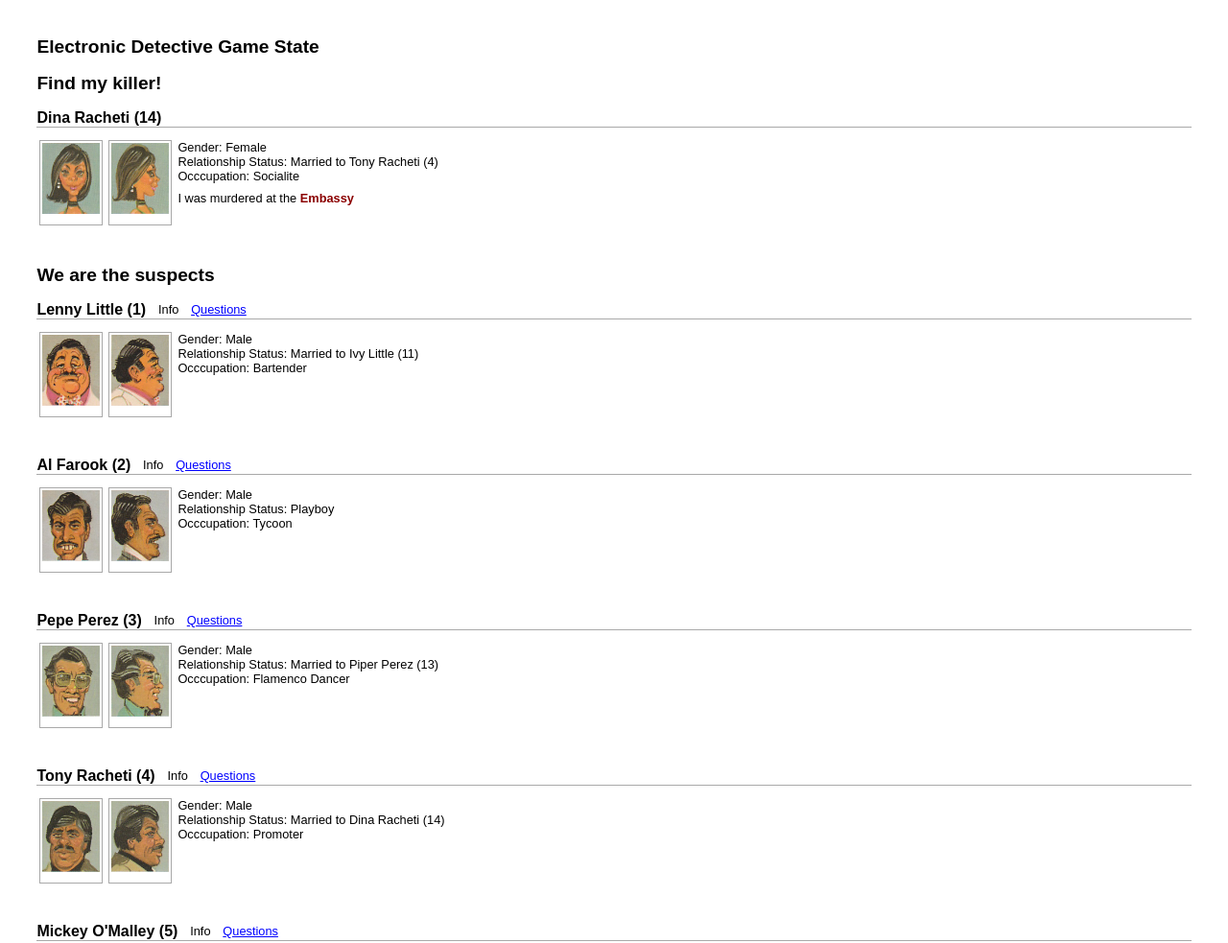
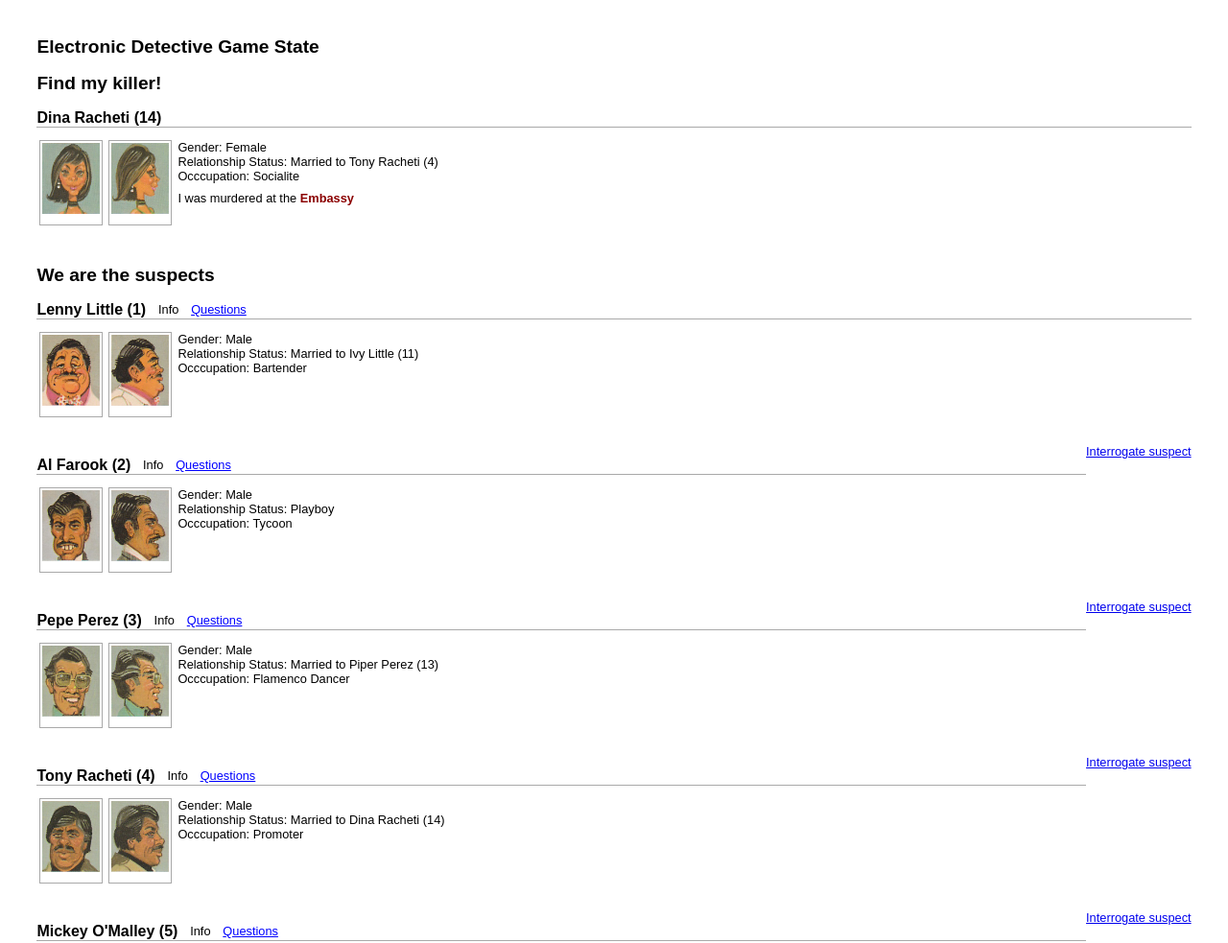
Before and after one commit to thefinitemonkey/electronic-detective, a React app: page / in a window 1280 px wide. Shown: the top 983 px of the page at 96% size. Built offline with nearby package versions, Linux system fonts and the light colour scheme.

Commit message:
Allow selecting of suspect for interrogation and switching back to all suspects

```diff
--- a/src/css/characters/Character.css
+++ b/src/css/characters/Character.css
@@ -67,3 +67,12 @@
     text-decoration: underline;
     color: blue;
 }
+
+.Character .Character-selectsuspect {
+    float: right;
+    margin-top: 2em;
+}
+.Character .Character-endinterrogation {
+    margin-top: 2em;
+    float: right;
+}
--- a/src/css/characters/Questions.css
+++ b/src/css/characters/Questions.css
@@ -13,8 +13,3 @@
 .Question-unclicked {
     text-decoration: none;
 }
-
-.Questions .Questions-selectsuspect {
-    float: right;
-    margin-top: 2em;
-}
--- a/src/js/characters/Character.js
+++ b/src/js/characters/Character.js
@@ -20,7 +20,10 @@ class Character extends Component {
 
 
     componentWillReceiveProps = (props) => {
+        this.props = props;
         const newState = Object.assign({}, props);
+        newState.interrogate = (props.selectedSuspect === newState.characterData.id);
+        newState.renderType = "questions";
         this.setState(newState);
     };
 
@@ -199,6 +202,21 @@ class Character extends Component {
     }
 
 
+    handleSuspectClick = (e, data) => {
+        // Update the change in state to Characters
+        e.preventDefault();
+        this.setState({allowedQuestions: 3});
+        this.props.handleSuspectClick(e, data);
+    }
+
+
+    handleEndInterrogationClick = (e) => {
+        // Update the change in state to Characters
+        e.preventDefault();
+        this.setState({renderType: "full"});
+        this.props.handleEndInterrogation(e);
+    }
+
     handleViewTabClick = (e, data) => {
         // For switching between character info and character questions views
         e.preventDefault();
@@ -209,6 +227,8 @@ class Character extends Component {
 
     setViewTabRender = () => {
         if (this.props.characterType === "victim") return null;
+
+        if (this.state.renderType === "questions" && this.state.interrogate) return null;
 
         return (
             <div className="Character-viewtypetabs">
@@ -226,8 +246,37 @@ class Character extends Component {
         );
     }
 
+
+    getInterrogateRender = () => {
+        if (this.state.interrogate || this.props.characterType === "victim") return null;
+
+        return (
+            <div className="Character-selectsuspect">
+                <a href={`interrogate-link-${this.state.characterData.id}`} key={this.state.characterData.id}
+                   onClick={((e) => this.handleSuspectClick(e, this.state.characterData.id))}>
+                    Interrogate suspect</a>
+            </div>
+        )
+    }
+
+
+    renderEndInterrogation = () => {
+        if (this.state.interrogate) {
+            return (
+                <div className="Character-endinterrogation">
+                    <a href={`link-interrogation-end-${this.state.characterData.id}`}
+                        onClick={((e) => this.handleEndInterrogationClick(e))}
+                    >End interrogation</a>
+                </div>
+            )
+        }
+    }
+
+
     render = () => {
         if (this.state.characterData === undefined) return null;
+
+        if (!this.state.interrogate && this.props.selectedSuspect > -1) return null;
 
         const portraitImage = (this.state.characterData.images && this.state.characterData.images.portrait) || "";
         const profileImage = (this.state.characterData.images && this.state.characterData.images.profile) || "";
@@ -235,7 +284,8 @@ class Character extends Component {
         return (
             <div className="Character">
                 <div className="Character-header">
-                    <div className="Character-name">{this.state.characterData.name} ({this.state.characterData.id})</div>
+                    <div className="Character-name">{this.state.characterData.name} ({this.state.characterData.id})
+                    </div>
                     {this.setViewTabRender()}
                 </div>
 
@@ -276,16 +326,20 @@ class Character extends Component {
                     }
                     {this.state.renderType === "questions" ?
                         <CharacterQuestions questions={this.state.characterData.questions}
+                                            allowedQuestions={this.state.allowedQuestions}
                                             characterId={this.state.characterData.id}
-                                            handleQuestionClick={this.handleQuestionClick}/> : ""
+                                            handleQuestionClick={this.handleQuestionClick}
+                                            handleSuspectClick={this.handleSuspectClick}
+                                            interrogate={this.state.interrogate}/> : ""
                     }
                 </div>
                 <div className="Character-answertext">
                     {this.state.answer !== undefined && this.state.renderType === "questions" ?
-                        <div className="Character-answer" selectedSuspect={this.state.selectedSuspect}
-                        >{this.state.answer}</div> : ""
+                        <div className="Character-answer" >{this.state.answer}</div> : ""
                     }
                 </div>
+                {this.getInterrogateRender()}
+                {this.renderEndInterrogation()}
             </div>
         );
     }
--- a/src/js/characters/CharacterQuestions.js
+++ b/src/js/characters/CharacterQuestions.js
@@ -22,6 +22,13 @@ class CharacterQuestions extends Component {
         };
     }
 
+
+    componentWillReceiveProps = (props) => {
+        this.props = props;
+        this.setState({allowed: props.allowedQuestions, asked: 0});
+    };
+
+
     handleQuestionClick = (e, data) => {
         // Don't let the standard browser click go anywhere
         e.preventDefault();
@@ -38,6 +45,7 @@ class CharacterQuestions extends Component {
     }
 
 
+    /*
     handleSuspectClick = (e, data) => {
         // Don't let the standard browser click go anywhere
         e.preventDefault();
@@ -48,10 +56,11 @@ class CharacterQuestions extends Component {
         // Update this character to be the interrogated suspect
         this.props.handleSuspectClick(data);
     }
+    */
 
 
     getQuestionRender = () => {
-        if (this.props.selectedSuspect) {
+        if (this.props.interrogate && (this.state.asked < this.state.allowed)) {
             return (
                 <div>
                     {this.props.questions && this.props.questions.map(question =>
@@ -80,23 +89,10 @@ class CharacterQuestions extends Component {
     }
 
 
-    getSelectRender = () => {
-        if (this.props.selectedSuspect) return null;
-
-        return (
-            <div className="Questions-selectsuspect">
-                <a href={`interrogate-link-${this.props.characterId}`} key={this.props.characterId}
-                    onClick={((e) => this.handleSuspectClick(e, this.props.characterId))}>
-                    Interrogate suspect</a>
-            </div>
-        )
-    }
-
     render = () => {
         return (
             <div className="Questions">
                 {this.getQuestionRender()}
-                {this.getSelectRender()}
             </div>
         );
     }
--- a/src/js/characters/Characters.js
+++ b/src/js/characters/Characters.js
@@ -16,7 +16,8 @@ class Characters extends Component {
             murderer: this.props.murdererData,
             characters: this.props.charactersData,
             weapons: this.props.weaponsData,
-            locations: this.props.locationsData
+            locations: this.props.locationsData,
+            selectedSuspect: -1
         };
     }
 
@@ -30,6 +31,17 @@ class Characters extends Component {
         });
     };
 
+    handleSuspectClick = (e, data) => {
+        // Update the state to reflect the selected suspect id
+        this.setState({selectedSuspect: data});
+    }
+
+
+    handleEndInterrogationClick = (e) => {
+        // Update the state to reflect that nobody is being interrogated
+        this.setState({selectedSuspect: -1});
+    }
+
 
     render = () => {
         if (!this.state.characters) return null;
@@ -39,7 +51,9 @@ class Characters extends Component {
                 {this.state.characters.map(character =>
                     <Character key={character.id} characterData={character} murdererData={this.state.murderer}
                                weaponData={this.state.weapons} locationData={this.state.locations}
-                               renderType="full"/>
+                               renderType="full" selectedSuspect={this.state.selectedSuspect}
+                               handleSuspectClick={this.handleSuspectClick}
+                               handleEndInterrogation={this.handleEndInterrogationClick}/>
                 )}
             </div>
         )
```
